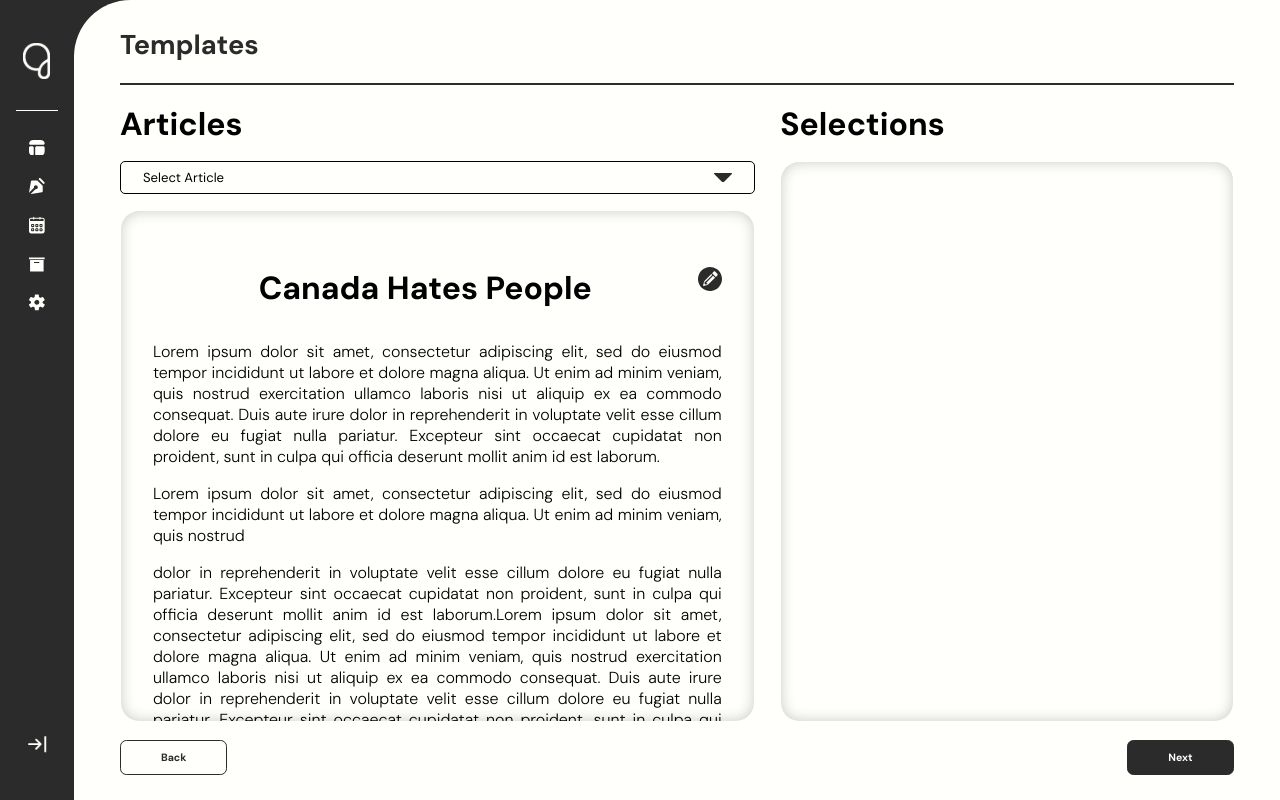
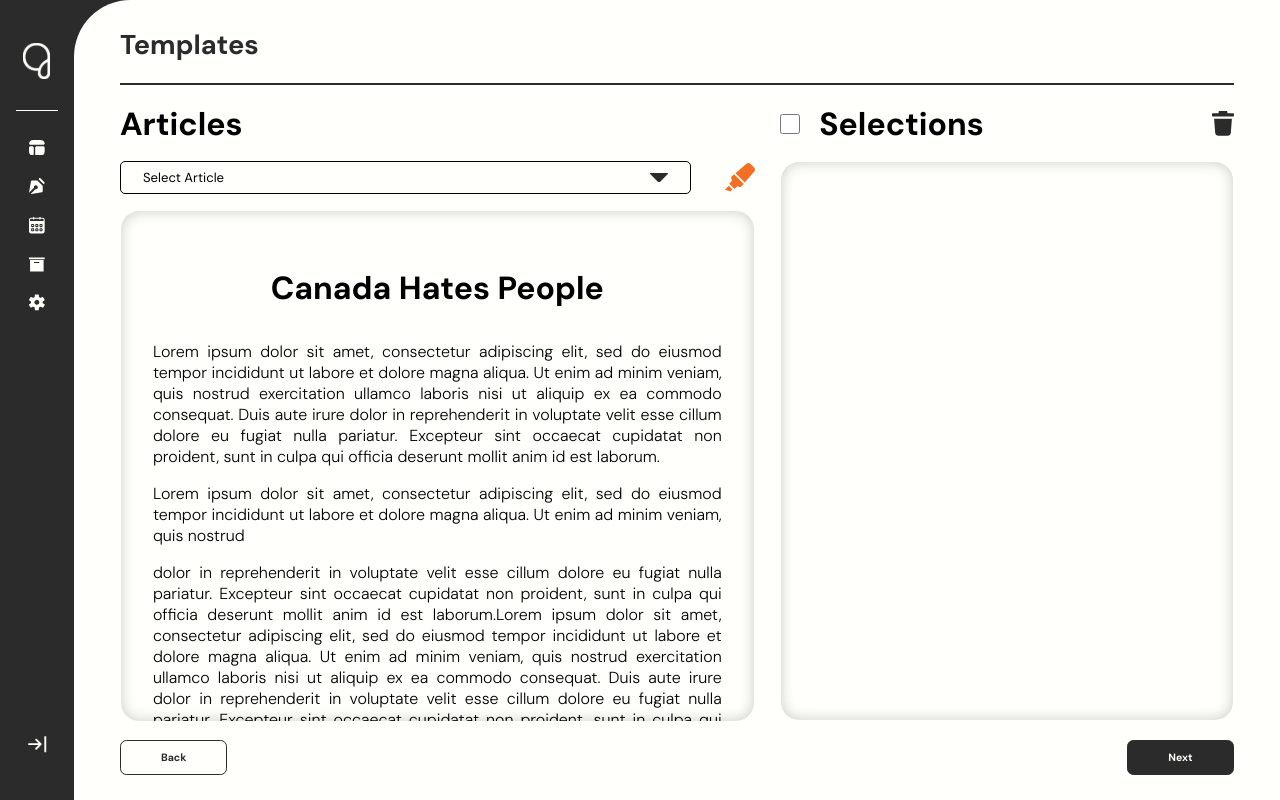
Before and after one commit to GeekLabsHoldings/Machine-Genius, a Next.js app: page /content-creator/create-article in a window 1280 px wide. Built offline with nearby package versions, Linux system fonts and the light colour scheme.

Commit message:
some edit to create article page

```diff
--- a/app/_components/ArticlePreview/ArticlePreview.module.css
+++ b/app/_components/ArticlePreview/ArticlePreview.module.css
@@ -19,7 +19,14 @@
     border-radius: 1.2rem;
     height: 64vh;
     overflow-y: auto;
-    position: relative
+    position: relative;
+    padding-right: 32px;
+    padding-left: 32px;
+    padding-top: 56px;
+    padding-bottom: 32px;
+}.articleHeader svg{
+    width: clamp(14px, calc( 1.1vw + 0.1rem ) , 70px);
+    height: clamp(14px, calc( 1.1vw + 0.1rem ) , 70px);
 }
 .articlesToSelect h3{
     user-select: none;
@@ -37,6 +44,9 @@
 }
 .beginSelection::selection{
     background:rgba(243, 111, 36, 1);
+}
+.highlightedBefore{
+    background-color: #FEEDE0;
 }
 
 .articleContent p{
--- a/app/_components/ArticlePreview/ArticlePreview.tsx
+++ b/app/_components/ArticlePreview/ArticlePreview.tsx
@@ -2,43 +2,35 @@
 import styles from './ArticlePreview.module.css';
 import {ArticlePreviewData} from '../../data/data';
 import { IArticleProps } from '@/app/interfaces/interfaces';
-import { useEffect, useState } from 'react';
-import { title } from 'process';
-import ArticleWithCheck from '../ArticleWithCheck/ArticleWithCheck';
+import { useState } from 'react';
 import CustomSelectInput from '../CustomSelectInput/CustomSelectInput';
 import { SelectArticleData } from '../../data/data';
 
 
-const ArticlePreview = ({withSelect,selectedText,setSelectedText}:IArticleProps)=>{
-  const [beginSelect,setBeginSelect] = useState(false)
+const ArticlePreview = ({withEdit,selectedText,setSelectedText}:IArticleProps)=>{
+  const [beginSelect,setBeginSelect] = useState(false);
+  const [highlightedBefore , setHighlightedBefore] = useState<string[]>([]);
 
-{beginSelect ?   document.addEventListener('mouseup', e => {
+{beginSelect ?  document.addEventListener('mouseup', e => {
   const selected = window.getSelection() as Selection
   setSelectedText([...selectedText, selected.toString()]);
-  // checkEqual;
+  const DetectEqual = ArticlePreviewData.map((article)=>(
+    article.sectionData.map((everyData)=>(
+      setHighlightedBefore([...highlightedBefore,JSON.stringify(selectedText.filter(element => everyData.includes(element)))])
+    ))
+  ))
 
 }) : null}
 
 
 
-  // const checkEqual = ArticlePreviewData.map((article)=>{
-  //     const data = article.sectionData
-  //     for(let i =0;i<data.length;i++){
-  //       for(let j=0 ; j < selectedText.length;j++){
-  //         if(data === selectedText){
-  //           setEqualData([...equalData,data[i]])
-  //           console.log(equalData);
-  //         }
-  //       }
-  //     }
-  // });
   const renderArticleData = ArticlePreviewData.map(article =>(
-      <div className={` px-8 pt-14 pb-8 ${styles.articlePreview}`}>
+      <div className={` ${styles.articlePreview}`}>
         <div className={`${styles.articlePreviewData}`}>
       <div className={`${styles.articleHeader} `}>
           <h1 className="mx-auto">{article.title}</h1>
-         <div className='cursor-pointer' onClick={()=>{setBeginSelect(true);console.log('begin selection')}}>
-         {withSelect ? <svg width="24" height="24" viewBox="0 0 24 24" fill="none" xmlns="http://www.w3.org/2000/svg">
+         <div className='cursor-pointer' >
+         {withEdit ? <svg viewBox="0 0 24 24" fill="none" xmlns="http://www.w3.org/2000/svg">
           <path d="M0 12C0 14.3734 0.703789 16.6934 2.02236 18.6668C3.34094 20.6402 5.21508 22.1783 7.40779 23.0865C9.60051 23.9948 12.0133 24.2324 14.3411 23.7694C16.6689 23.3064 18.807 22.1635 20.4853 20.4853C22.1635 18.807 23.3064 16.6689 23.7694 14.3411C24.2324 12.0133 23.9948 9.60051 23.0865 7.4078C22.1783 5.21508 20.6402 3.34094 18.6668 2.02236C16.6934 0.703788 14.3734 0 12 0C10.4241 0 8.8637 0.310389 7.40779 0.913446C5.95189 1.5165 4.62902 2.40042 3.51472 3.51472C2.40042 4.62902 1.5165 5.95189 0.913445 7.4078C0.310389 8.8637 0 10.4241 0 12ZM17.8659 9.88253L14.1523 6.17052L15.6165 4.70633C15.842 4.48196 16.1472 4.35602 16.4653 4.35602C16.7834 4.35602 17.0886 4.48196 17.3141 4.70633L19.3285 6.72224C19.5529 6.94776 19.6788 7.25293 19.6788 7.57105C19.6788 7.88916 19.5529 8.19434 19.3285 8.41985L17.8659 9.88253ZM5.39144 18.9178C5.19439 18.9178 5.0792 18.7662 5.12921 18.5434L5.99772 14.6904C6.07898 14.3902 6.23071 14.1138 6.44032 13.884L13.3066 7.01781L14.2675 7.98181L7.4028 14.8465L7.02084 14.4646C6.92093 14.5842 6.84525 14.7222 6.79803 14.8708L6.41455 16.5745L7.4604 17.6203L9.16559 17.2383C9.31419 17.1905 9.45212 17.1143 9.5718 17.014L8.25161 15.6953L15.1178 8.8291L17.017 10.7313L10.1508 17.5945C9.92063 17.8047 9.64368 17.9569 9.34293 18.0386L5.48996 18.9072C5.45716 18.9149 5.42361 18.919 5.38992 18.9193L5.39144 18.9178Z" fill="#2A2B2A"/>
           </svg> : null}
           </div>
@@ -46,6 +38,8 @@ const ArticlePreview = ({withSelect,selectedText,setSelectedText}:IArticleProps)
 
         <div className={`${styles.articleContent} `}>
         {article.sectionData.map((singleData)=>(
+          // setHighlightedBefore([...highlightedBefore,selectedText.filter(element => article.sectionData.includes(element))]);
+          // highlightedBefore.length ? highlightedBefore.map((ele)=>(<p className={styles.highlightedBefore}>{ele}</p>)) : <p className={beginSelect ? styles.beginSelection : ''}>{singleData}</p>
           <p className={beginSelect ? styles.beginSelection : ''}>{singleData}</p>
         ))}
           </div>
@@ -57,7 +51,16 @@ return(
 
      <div className={`${styles.articlesToSelect} flex flex-col gap-4`}>
       <h3>Articles</h3>
+      <div className="flex items-center gap-3">
+      <div className='w-11/12'>
       <CustomSelectInput label='Select Article' options={SelectArticleData}/>
+      </div>
+      <div className='w-1/12 flex justify-end cursor-pointer'onClick={()=>{setBeginSelect(true)}}>
+      <svg width="30" height="29" viewBox="0 0 30 29" fill="none" xmlns="http://www.w3.org/2000/svg">
+      <path d="M0 26.6436L5.51027 28.4211L7.46523 26.4532L3.76819 22.7319L0 26.6436ZM6.87185 13.3208C6.58154 13.5787 6.37108 13.9153 6.26557 14.2903C6.16006 14.6653 6.16396 15.0629 6.27682 15.4357L6.99648 17.8132L4.18785 20.6409L9.49463 25.9825L12.2994 23.1593L14.6564 23.8854C15.4135 24.1185 16.2363 23.8848 16.7602 23.287L18.7207 20.9756L9.16155 11.3536L6.87185 13.3208ZM29.1131 4.40048L25.6279 0.892285C24.4979 -0.245102 22.6841 -0.302276 21.4852 0.761838L10.5082 10.1962L19.8705 19.6206L29.2427 8.5709C30.3004 7.36412 30.2436 5.53842 29.1131 4.40048Z" fill="#F36F24"/>
+      </svg>
+      </div>
+      </div>
   {renderArticleData}
     </div>
 
--- a/app/content-creator/create-article/create-article.module.css
+++ b/app/content-creator/create-article/create-article.module.css
@@ -2,15 +2,36 @@
     box-shadow: 0px 0px 14px 0px rgba(42, 43, 42, 0.25) inset;
     border: 1px solid transparent;
     border-radius: 1.2rem;
-    height: 100%;
+    height: 70vh;
     overflow-y: auto;
     position: relative;
     padding-right: 32px;
     padding-left: 32px;
     padding-top: 56px;
     padding-bottom: 32px;
+}
+.selectionsParent::-webkit-scrollbar {
+    width: 10px;
+  }
 
-}
+  /* Track */
+  .selectionsParent::-webkit-scrollbar-track {
+    background: #f1f1f1;
+    border-top-right-radius: 1.4rem;
+    border-bottom-right-radius:  1.4rem;
+  }
+
+  /* Handle */
+  .selectionsParent::-webkit-scrollbar-thumb {
+    background: #888;
+    border-top-right-radius: 1.4rem;
+    border-bottom-right-radius: 1.4rem;
+  }
+
+  /* Handle on hover */
+  .selectionsParent::-webkit-scrollbar-thumb:hover {
+    background: #2A2B2A;
+  }
 .selectionsHeader h2{
     font-size: 32px;
     font-weight: 700;
@@ -21,10 +42,9 @@
     display: flex;
     align-items: center;
 }
-.article_with_check input{
+.checkSelection input{
     width: clamp(10px,  calc( 1.4vw + 0.1rem ), 600px);
     height: clamp(10px,  calc( 1.4vw + 0.1rem ), 600px);
     position: relative;
-    display: none;
     margin:  0 clamp(10px, calc(1.4vw + 0.1rem), 600px) 0 0;
 }
--- a/app/content-creator/create-article/page.tsx
+++ b/app/content-creator/create-article/page.tsx
@@ -17,22 +17,29 @@ const CreateArticle = () => {
 
   return (
     <div className="flex flex-col h-full">
-      <div className="flex flex-col justify-center items-center m-auto h-full py-[1.4vw]">
+      <div className="flex flex-col justify-center items-center m-auto h-full py-[1.4vw]" >
         <div className="flex justify-between gap-[2vw]">
           <div className="w-7/12">
             <ArticlePreview
-              withSelect={true}
+              withEdit={false}
               selectedText={selectedText}
               setSelectedText={setSelectedText}
             />
           </div>
 
-          <div
-            className={`w-5/12 ${styles.selectionsHeader} flex flex-col gap-4`}>
-                <div className={styles.article_with_check}>
-                <input type="checkbox" name="check-article" id="" />
-            <h2>Selections</h2>
+          <div className={`w-5/12 ${styles.selectionsHeader} flex flex-col gap-4`}>
+           <div className="flex justify-between items-center">
+           <div className={`${styles.checkSelection} items-center flex`}>
+                <input type="checkbox" name="check-article" id="check" />
+                <h2>Selections</h2>
             </div>
+            <div>
+            <svg width="22" height="25" viewBox="0 0 22 25" fill="none" xmlns="http://www.w3.org/2000/svg">
+            <path d="M6.6 1.1V2.2H1.1C0.492492 2.2 0 2.69249 0 3.3V4.4C0 5.00751 0.492492 5.5 1.1 5.5H20.9C21.5075 5.5 22 5.00751 22 4.4V3.3C22 2.69249 21.5075 2.2 20.9 2.2H15.4V1.1C15.4 0.492487 14.9075 0 14.3 0H7.7C7.09249 0 6.6 0.492487 6.6 1.1Z" fill="#2A2B2A"/>
+            <path d="M2.11538 7.7H19.8843L18.8478 21.6938C18.7201 23.417 17.2848 24.75 15.5568 24.75H6.44294C4.71497 24.75 3.2796 23.417 3.15196 21.6938L2.11538 7.7Z" fill="#2A2B2A"/>
+            </svg>
+            </div>
+           </div>
             <div className={`${styles.selectionsParent}`}>
               {renderSelectedTxt}
             </div>
--- a/app/interfaces/interfaces.ts
+++ b/app/interfaces/interfaces.ts
@@ -15,7 +15,7 @@ export interface IArticle {
 }
 
 export interface IArticleProps {
-    withSelect:boolean,
+    withEdit:boolean,
     selectedText:string[],
     setSelectedText:(val:string[])=>void
 }
```
Also changed, not shown: public/assets/highlightTool.svg (added).
